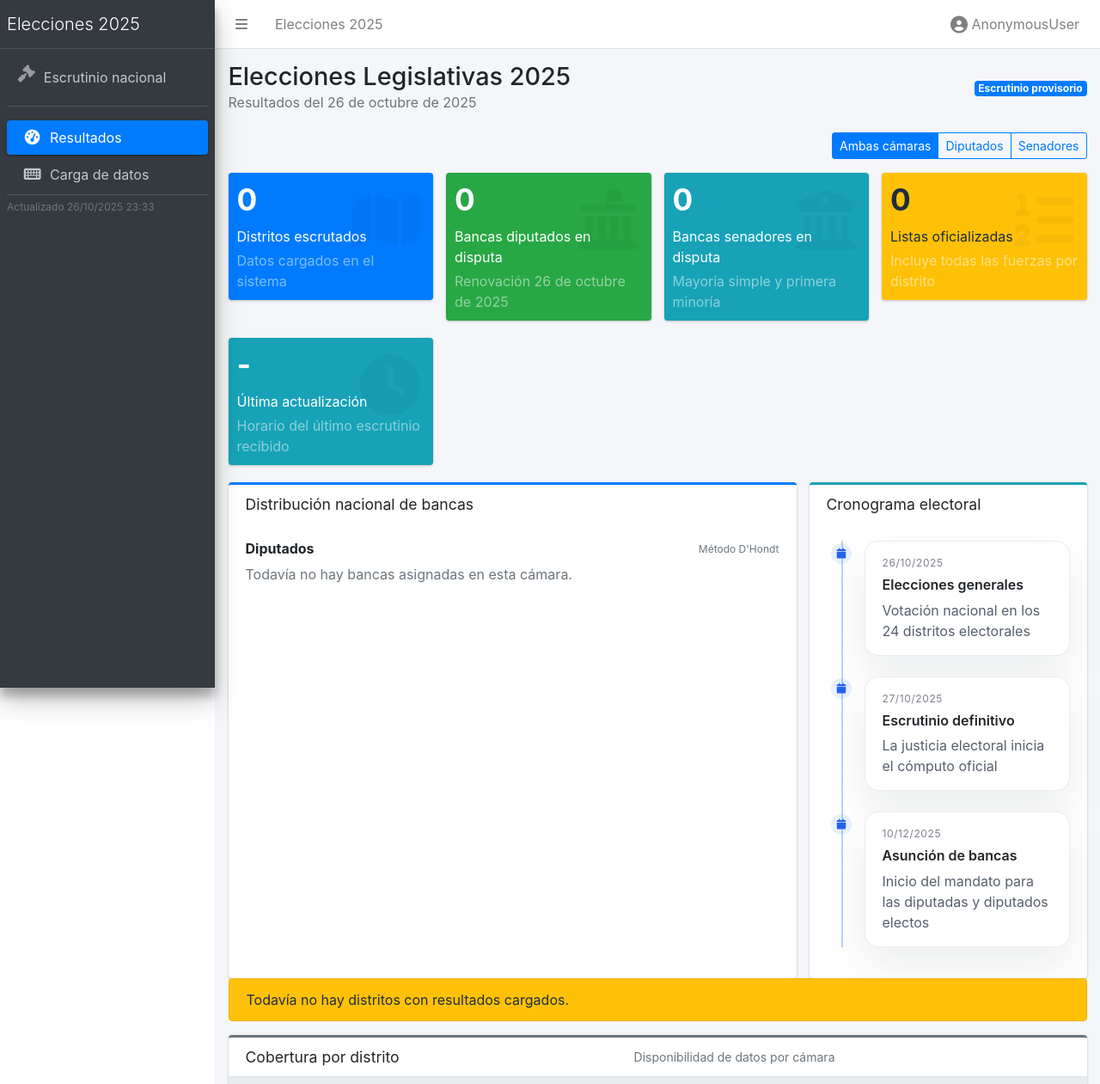
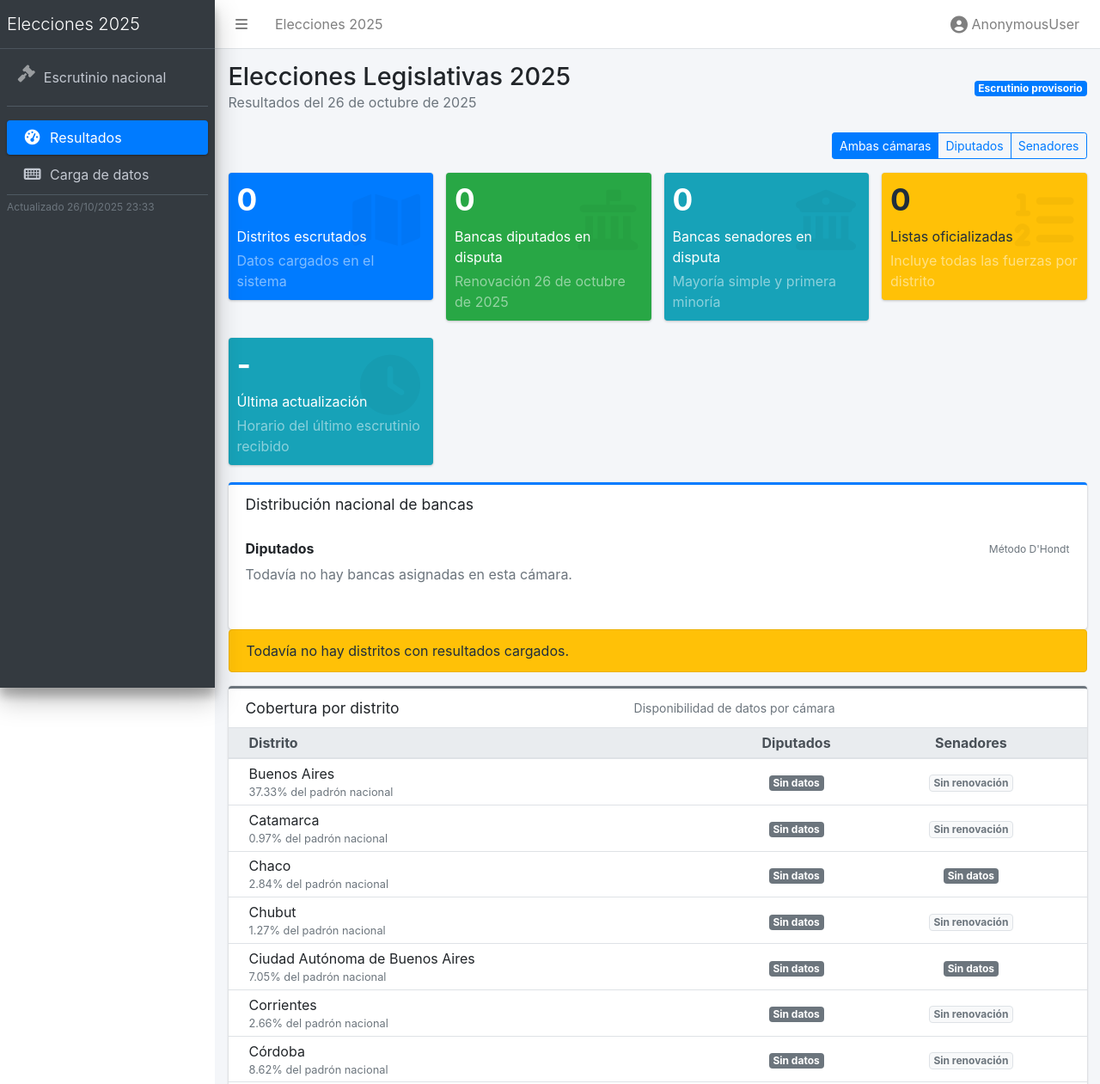
Before and after one commit to barct/elecciones-suigeneris, a Django app: page / in a window 1280 px wide. Shown: the top 1261 px of the page at 86% size. Run offline with Django 5.2, Linux system fonts and the light colour scheme; data comes from the database, SQL or seed files in the repository; data that the repository does not hold is empty; some libraries are stand-ins or nearby versions.

Commit message:
Refactor dashboard layout by expanding section width and removing timeline display

```diff
--- a/portal/templates/portal/dashboard.html
+++ b/portal/templates/portal/dashboard.html
@@ -42,7 +42,7 @@
   </div>
 
   <div class="row">
-    <section class="col-lg-8">
+    <section class="col-lg-12">
       <div class="card card-outline card-primary h-100">
         <div class="card-header border-0 d-flex justify-content-between align-items-center">
           <h3 class="card-title">Distribución nacional de bancas</h3>
@@ -76,34 +76,6 @@
           {% empty %}
             <p class="text-muted mb-0">Todavía no hay bancas asignadas a nivel nacional.</p>
           {% endfor %}
-        </div>
-      </div>
-    </section>
-
-    <section class="col-lg-4">
-      <div class="card card-outline card-info h-100">
-        <div class="card-header border-0">
-          <h3 class="card-title">Cronograma electoral</h3>
-        </div>
-        <div class="card-body">
-          <ul class="portal-timeline">
-            {% for event in timeline %}
-              <li class="portal-timeline__item">
-                <span class="portal-timeline__badge"><i class="fas fa-calendar"></i></span>
-                <div class="portal-timeline__card">
-                  <p class="portal-timeline__date">{{ event.date|date:"d/m/Y" }}</p>
-                  <p class="portal-timeline__title">{{ event.title }}</p>
-                  <p class="portal-timeline__description">{{ event.description }}</p>
-                </div>
-              </li>
-            {% empty %}
-              <li class="portal-timeline__item">
-                <div class="portal-timeline__card">
-                  <p class="mb-0 text-muted">No hay hitos programados.</p>
-                </div>
-              </li>
-            {% endfor %}
-          </ul>
         </div>
       </div>
     </section>
--- a/portal/views.py
+++ b/portal/views.py
@@ -465,31 +465,12 @@ def dashboard(request):
 		}
 	)
 
-	timeline = [
-		{
-			"date": date(2025, 10, 26),
-			"title": "Elecciones generales",
-			"description": "Votación nacional en los 24 distritos electorales",
-		},
-		{
-			"date": date(2025, 10, 27),
-			"title": "Escrutinio definitivo",
-			"description": "La justicia electoral inicia el cómputo oficial",
-		},
-		{
-			"date": date(2025, 12, 10),
-			"title": "Asunción de bancas",
-			"description": "Inicio del mandato para las diputadas y diputados electos",
-		},
-	]
-
 	context = {
 		"page_title": "Elecciones Legislativas 2025",
 		"stats": stats,
 		"overall_distributions": overall_distributions,
 		"districts": districts_data,
 		"district_statuses": district_statuses,
-		"timeline": timeline,
 		"chamber_filter": chamber_filter,
 		"show_deputies": include_deputies,
 		"show_senators": include_senators,
```
